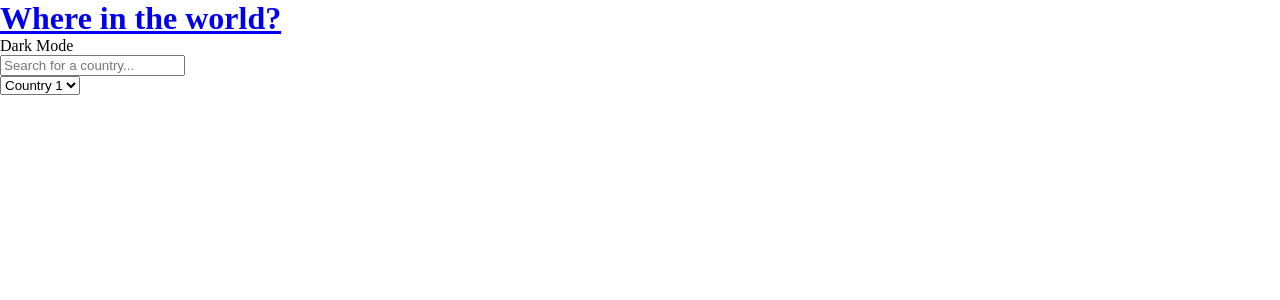
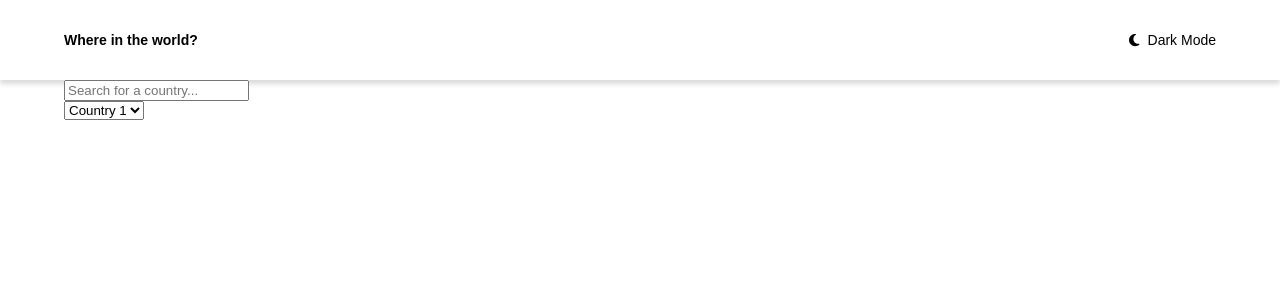
Before and after one commit to sacboulardii/rest-countries-api, a Vue app: page / in a window 1280 px wide. Shown: the top 300 px of the page. Built offline with nearby package versions, Linux system fonts and the light colour scheme.

Commit message:
:lipstick: feat: style header

```diff
--- a/src/App.vue
+++ b/src/App.vue
@@ -1,7 +1,10 @@
 <template>
   <header class="container">
     <router-link to="/"><h1 class="title">Where in the world?</h1></router-link>
-    <p class="switch">Dark Mode</p>
+    <div class="switch">
+      <font-awesome-icon icon="fa-moon" />
+      <span>Dark Mode</span>
+    </div>
   </header>
   <router-view />
 </template>
@@ -34,19 +37,48 @@
     --mobile: 375px
     --desktop: 1440px
 
-
 *,
 *::before,
 *::after
-    box-sizing: border-box
-    margin: 0
-
+  box-sizing: border-box
+  margin: 0
 
 ul
-    padding-left: 0
-    list-style: none
-
+  padding-left: 0
+  list-style: none
 
 img
-    max-width: 100%
+  max-width: 100%
+
+a
+  color: initial
+  text-decoration: none
+
+header
+  display: flex
+  align-items: center
+  justify-content: space-between
+
+  -webkit-box-shadow: 0px 4px 5px 0px rgba(0,0,0,0.15)
+  -moz-box-shadow: 0px 4px 5px 0px rgba(0,0,0,0.15)
+  box-shadow: 0px 4px 5px 0px rgba(0,0,0,0.15)
+
+  padding-top: 2rem
+  padding-bottom: 2rem
+
+body
+  font-family: var(--font-family)
+
+.container
+  padding-left: 5%
+  padding-right: 5%
+
+.title
+  font-size: var(--home-fs)
+
+.fa-moon
+  margin-right: 0.5rem
+
+.switch
+  font-size: var(--home-fs)
 </style>
```
